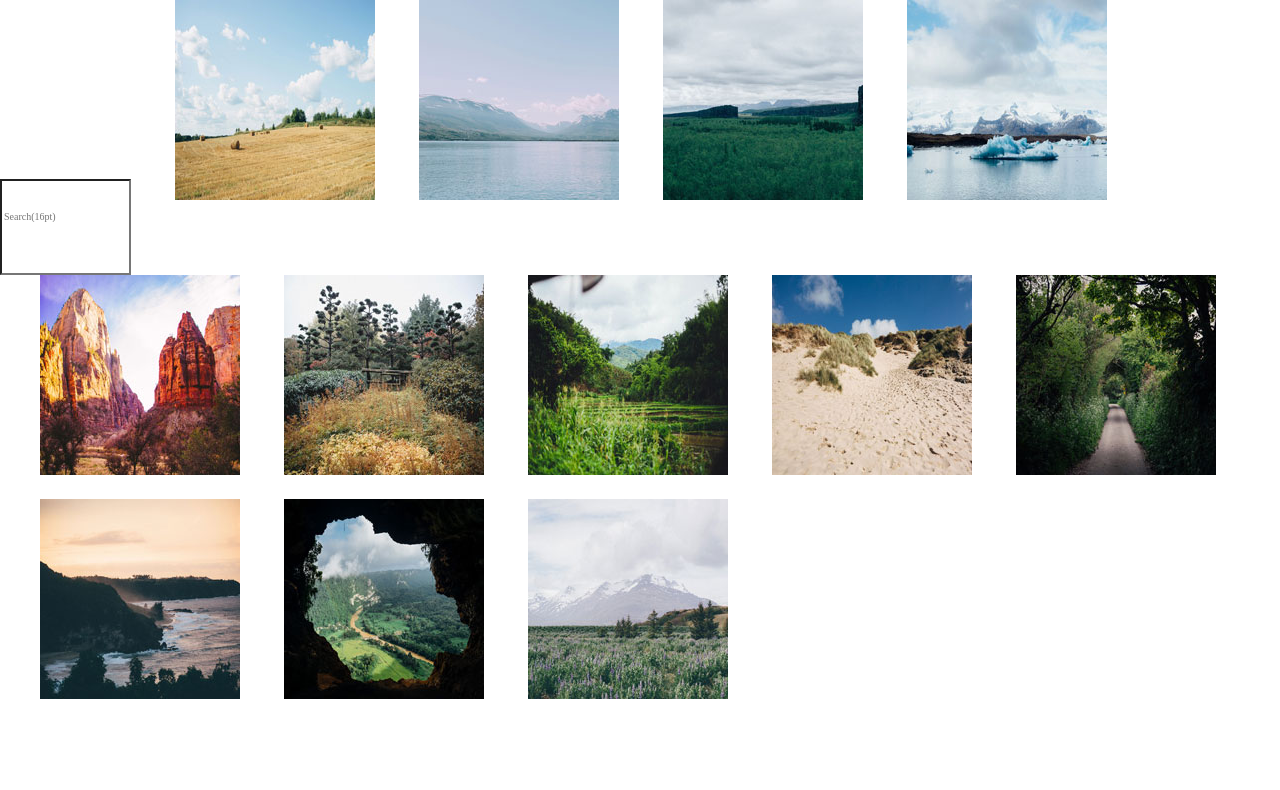
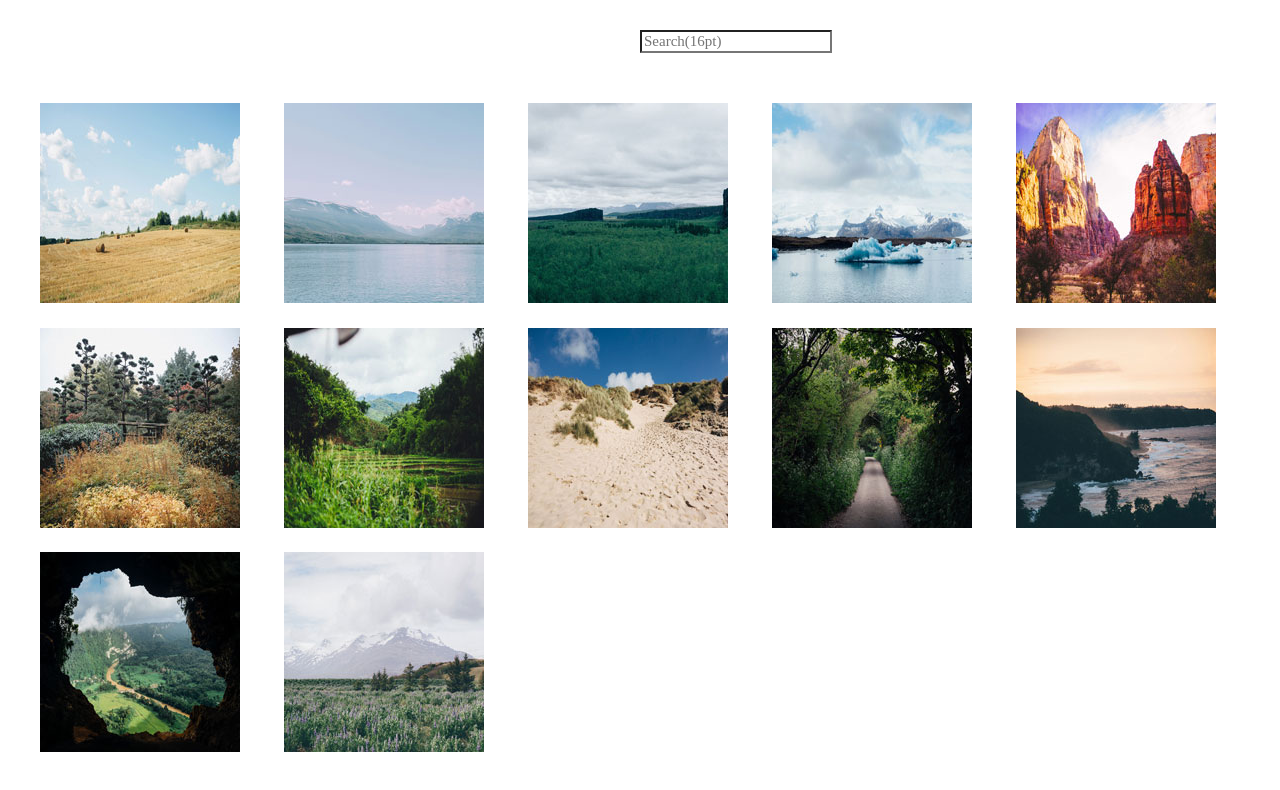
Before and after one commit to AlexVCS/Interactive-Photo-Gallery, a plain HTML site: page index.html in a window 1280 px wide. Drawn offline with Linux system fonts and the light colour scheme; a web font is replaced by a local one.

Commit message:
Working on the search box

```diff
--- a/css/style.css
+++ b/css/style.css
@@ -4,9 +4,13 @@
 }
 
 .search {
+    margin: 0 50%;
     padding-top: 30px;
     padding-bottom: 50px;
-    font-size: 10px;
+}
+
+.textbox {
+    font-size: 15px;
 }
 
 @media (min-width: 768px) {
--- a/index.html
+++ b/index.html
@@ -8,7 +8,9 @@
     <link href="https://fonts.googleapis.com/css?family=DM+Serif+Text&display=swap" rel="stylesheet">
   </head>
   <body>
-    <input class="search" type="text" placeholder="Search(16pt)">
+    <div class="search">
+    <input class="textbox" type="text" placeholder="Search(16pt)">
+    </div>
 
     <img class= "gallery" src="photos/thumbnails/01.jpg">
     <img class= "gallery" src="photos/thumbnails/02.jpg">
```
